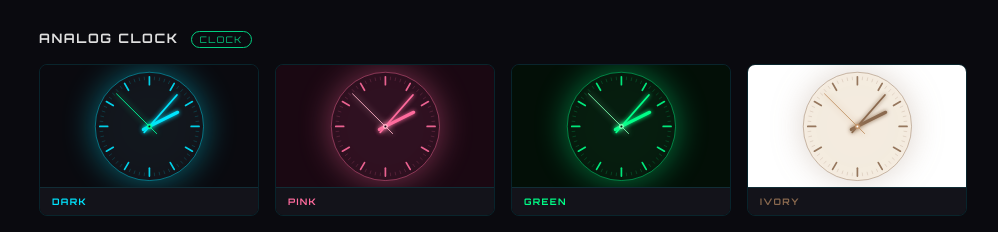
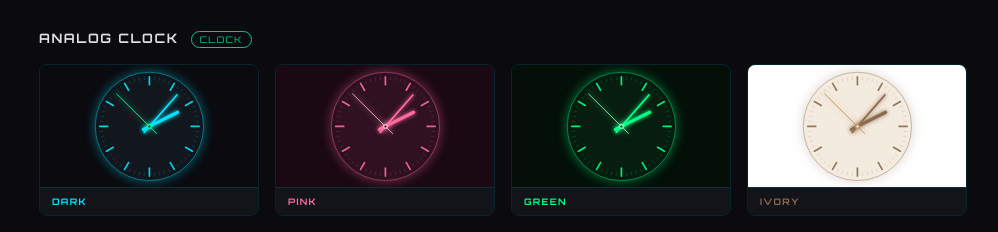
Before and after one commit to KSJ0314/Widget_KSJ, a React (Vite) app: page / in a window 1280 px wide. Shown: the part 401-633 px from the top of the page, without its empty margins (1-999 px from the left). Built offline with nearby package versions, Linux system fonts and the light colour scheme.

Commit message:
fix: 아날로그 시계 외곽 글로우 강도 축소

```diff
--- a/src/pages/clock/analog/AnalogClock.styled.ts
+++ b/src/pages/clock/analog/AnalogClock.styled.ts
@@ -11,7 +11,7 @@ export const ClockContainer = styled.div`
 
 export const ClockSvg = styled.svg`
   overflow: visible;
-  filter: drop-shadow(0 0 16px ${({ theme }) => theme.colors.primaryGlow});
+  filter: drop-shadow(0 0 6px ${({ theme }) => theme.colors.primaryGlow});
 `;
 
 export const Face = styled.circle`
```
